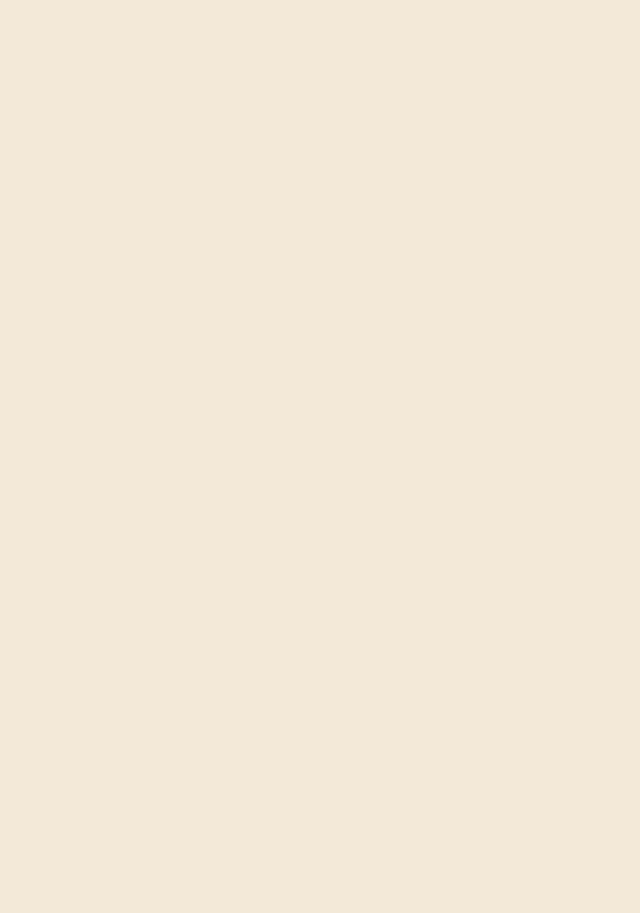
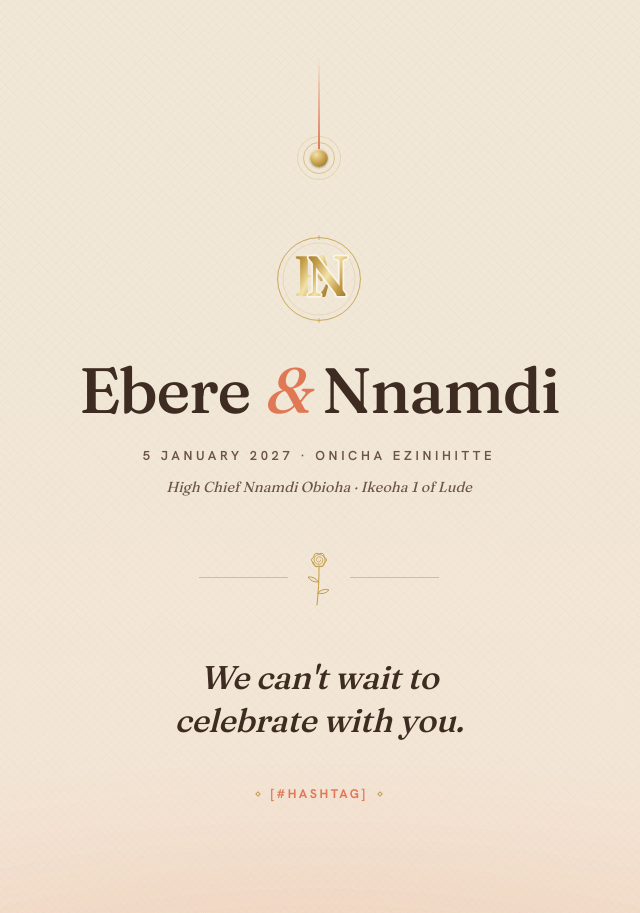
Before and after one commit to resourcefulmind/en2027, a Next.js app: page / in a window 1280 px wide. Shown: the part 10900-11813 px from the top of the page, without its empty margins (321-961 px from the left). Before the commit the page ends 10868 px from the top, so only its background shows below. Built offline with nearby package versions, Linux system fonts and the light colour scheme.

Commit message:
feat: footer
The closing movement: the coral thread resolves into a gold knot, then the EN
crest, names, date, the groom's formal honour, a rose flourish, the closing
line, and the hashtag — over a dusk wash deepening at the base. Completes the
page (all 12 Phase-2 sections).

```diff
--- a/app/page.tsx
+++ b/app/page.tsx
@@ -6,6 +6,7 @@ import { Schedule } from "@/components/sections/Schedule";
 import { Gallery } from "@/components/sections/Gallery";
 import { Gifting } from "@/components/sections/Gifting";
 import { Faq } from "@/components/sections/Faq";
+import { Footer } from "@/components/sections/Footer";
 
 /**
  * The page. Sections compose here in order (build-plan Phase 2). The fixed
@@ -26,6 +27,7 @@ export default function Home() {
         <Gifting />
         <Faq />
       </main>
+      <Footer />
     </>
   );
 }
--- /dev/null
+++ b/components/sections/Footer.tsx
@@ -0,0 +1,119 @@
+"use client";
+
+import { content } from "@/content";
+import { Monogram } from "@/components/woven/Monogram";
+import { PaperTexture } from "@/components/woven/PaperTexture";
+import { Reveal } from "@/components/woven/Reveal";
+import { RoseSprig } from "@/components/woven/RoseSprig";
+import { useReveal } from "@/lib/useReveal";
+import { cn } from "@/lib/utils";
+
+/**
+ * Footer (Feature 12) — the closing movement. The coral thread arrives from the
+ * section above and resolves into a gold knot (drawn via useReveal), then the EN
+ * crest, names, date, the groom's formal honour, a rose flourish, the closing
+ * line, and the hashtag — over a dusk wash deepening at the very bottom. Content
+ * reveals via Reveal; reduced-motion shows everything.
+ */
+
+const { footer, couple } = content;
+
+export function Footer() {
+  const { ref, revealed } = useReveal<HTMLDivElement>();
+
+  return (
+    <footer className="relative overflow-hidden px-[22px] pb-[clamp(64px,11vw,110px)] text-center">
+      <PaperTexture grain className="z-0" />
+      {/* dusk — golden-hour wash deepening toward the base */}
+      <span
+        aria-hidden="true"
+        className="pointer-events-none absolute inset-x-0 bottom-0 z-0 h-[60%]"
+        style={{
+          background:
+            "radial-gradient(120% 100% at 50% 130%, rgba(224,120,86,.16), transparent 60%)," +
+            "radial-gradient(90% 90% at 50% 140%, rgba(194,155,69,.16), transparent 62%)," +
+            "linear-gradient(transparent, rgba(248,222,207,.35))",
+        }}
+      />
+
+      <div className="relative z-[2] mx-auto flex max-w-[600px] flex-col items-center">
+        {/* thread resolving into the final gold knot */}
+        <div
+          ref={ref}
+          aria-hidden="true"
+          className="flex flex-col items-center pt-[clamp(48px,10vw,90px)]"
+        >
+          <span
+            className={cn(
+              "w-[1.5px] origin-top transition-transform duration-[900ms] ease-[var(--ease-out)] motion-reduce:!scale-y-100 motion-reduce:transition-none",
+              revealed ? "scale-y-100" : "scale-y-0",
+            )}
+            style={{
+              height: "clamp(56px,11vw,92px)",
+              background: "linear-gradient(transparent, var(--color-coral))",
+            }}
+          />
+          <span
+            className={cn(
+              "relative -mt-px size-[18px] transition-[opacity,transform] duration-[600ms] ease-[var(--ease-out)] motion-reduce:!scale-100 motion-reduce:!opacity-100 motion-reduce:transition-none",
+              revealed ? "scale-100 opacity-100" : "scale-[0.4] opacity-0",
+            )}
+            style={{ transitionDelay: "0.3s" }}
+          >
+            <span
+              className="absolute inset-0 rounded-full shadow-[0_1px_2px_rgba(62,44,34,0.4),inset_0_1px_1px_rgba(255,255,255,0.5)]"
+              style={{ background: "radial-gradient(circle at 34% 30%, #F3E2A8, #C29B45 55%, #8A6526)" }}
+            />
+            <span className="absolute -inset-[7px] rounded-full border border-[rgba(194,155,69,0.5)]" />
+            <span className="absolute -inset-[13px] rounded-full border border-[rgba(194,155,69,0.25)]" />
+          </span>
+        </div>
+
+        <Reveal className="mt-[clamp(40px,7vw,66px)] leading-[0]">
+          <Monogram crest size={92} />
+        </Reveal>
+
+        <Reveal delayMs={80}>
+          <h2 className="mt-[clamp(22px,4vw,32px)] font-display text-[clamp(2.4rem,9vw,4rem)] font-medium leading-[1.04] tracking-[-0.02em] text-coffee">
+            {couple.bride} <span className="font-normal italic text-coral">&amp;</span> {couple.groom}
+          </h2>
+        </Reveal>
+
+        <Reveal delayMs={160}>
+          <p className="mt-[clamp(16px,3vw,22px)] text-[clamp(11px,2.6vw,13px)] font-semibold uppercase tracking-[0.28em] text-coffee-soft">
+            {footer.dateLine}
+          </p>
+        </Reveal>
+
+        <Reveal delayMs={220}>
+          <p className="mt-[clamp(8px,1.8vw,12px)] font-display text-[clamp(12.5px,2.9vw,14.5px)] italic text-coffee-soft">
+            {footer.formalHonour}
+          </p>
+        </Reveal>
+
+        <Reveal
+          delayMs={300}
+          className="my-[clamp(30px,5.5vw,46px)] flex w-[min(240px,70%)] items-center justify-center gap-3.5 text-gold"
+        >
+          <span aria-hidden="true" className="h-px flex-1 bg-current opacity-55" />
+          <RoseSprig variant="sprig" className="w-[clamp(26px,6vw,34px)]" />
+          <span aria-hidden="true" className="h-px flex-1 bg-current opacity-55" />
+        </Reveal>
+
+        <Reveal delayMs={360}>
+          <p className="m-0 max-w-[18ch] font-display text-[clamp(1.4rem,5vw,2.05rem)] font-medium italic leading-[1.32] tracking-[-0.01em] text-balance text-coffee">
+            {footer.closingLine}
+          </p>
+        </Reveal>
+
+        <Reveal delayMs={440}>
+          <p className="mt-[clamp(28px,5vw,42px)] inline-flex items-center gap-2.5 text-[clamp(11px,2.6vw,12.5px)] font-bold uppercase tracking-[0.2em] text-coral">
+            <span aria-hidden="true" className="size-1 rotate-45 border border-gold" />
+            {couple.hashtag}
+            <span aria-hidden="true" className="size-1 rotate-45 border border-gold" />
+          </p>
+        </Reveal>
+      </div>
+    </footer>
+  );
+}
```
